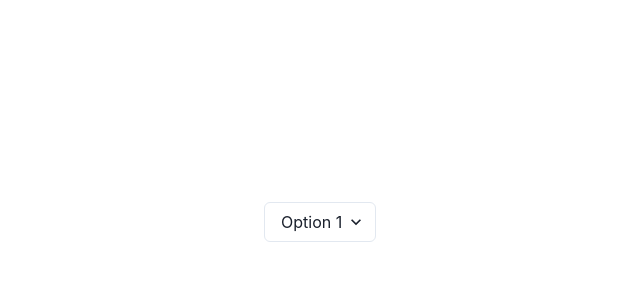
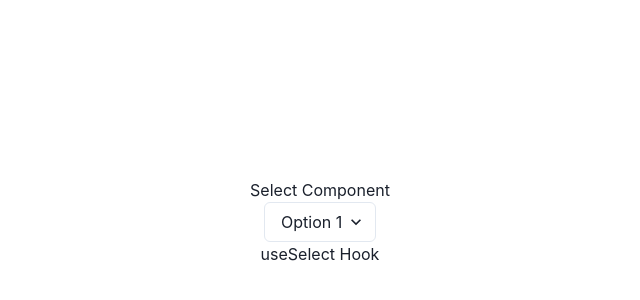
Before and after one commit to joyliu-q/chakrathon-select, a React (Create React App) app: page / in a window 1280 px wide. Shown: the part 178-478 px from the top of the page, without its empty margins (320-960 px from the left). Built offline with nearby package versions, Linux system fonts and the light colour scheme.

Commit message:
:art: Cleaning up

```diff
--- a/src/Demo.tsx
+++ b/src/Demo.tsx
@@ -1,9 +1,10 @@
-import { Box, Flex } from "@chakra-ui/react";
+import { Box, Flex, Text } from "@chakra-ui/react";
 import { Select, SelectOption } from "./components";
 
 const Demo = () => {
   return (
     <Flex flexDir="column" align="center" justify="center" w="full" h="100vh">
+      <Text>Select Component</Text>
       <Box>
         <Select>
           <SelectOption value="1">Option 1</SelectOption>
@@ -11,6 +12,8 @@ const Demo = () => {
           <SelectOption value="1">Option 1</SelectOption>
         </Select>
       </Box>
+      <Text>useSelect Hook</Text>
+      {/* TODO */}
     </Flex>
   );
 };
--- /dev/null
+++ b/src/hooks/index.ts
@@ -0,0 +1,4 @@
+export * from "./use-select"
+export * from "./use-select-option"
+export * from "./use-select-item"
+export * from "./use-select-option-group"
--- a/src/hooks/useSelectItem.tsx
+++ b/src/hooks/use-select-item.tsx
@@ -1,4 +1,4 @@
-import { useSelectContext, useSelectDescendant } from "./useSelect"
+import { useSelectContext, useSelectDescendant } from "./use-select"
 import React from "react"
 import { useClickable } from "@chakra-ui/clickable"
 import {
--- a/src/hooks/useSelectOption.tsx
+++ b/src/hooks/use-select-option.tsx
@@ -1,4 +1,4 @@
-import { UseSelectItemProps, useSelectItem } from "./useSelectItem"
+import { UseSelectItemProps, useSelectItem } from "./use-select-item"
 
 /* -------------------------------------------------------------------------------------------------
  * useSelectOption: Composes useSelectItem to provide a selectable/checkable select item
--- a/src/hooks/useSelect.tsx
+++ b/src/hooks/use-select.tsx
@@ -27,7 +27,7 @@ import {
   normalizeEventKey,
 } from "@chakra-ui/utils"
 import * as React from "react"
-import { isTargetSelectItem } from "./useSelectItem"
+import { isTargetSelectItem } from "./use-select-item"
 
 /* -------------------------------------------------------------------------------------------------
  * Create context to track descendants and their indices
```
Also changed, not shown: src/hooks/use-select-option-group.tsx (renamed from src/hooks/useSelectOptionGroup.tsx).
